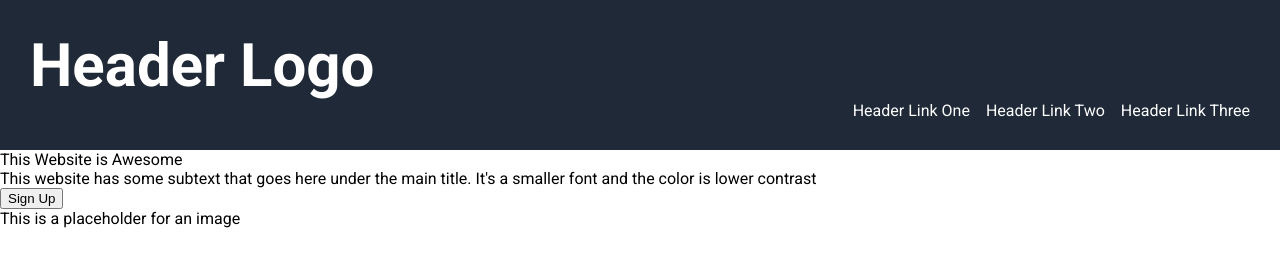
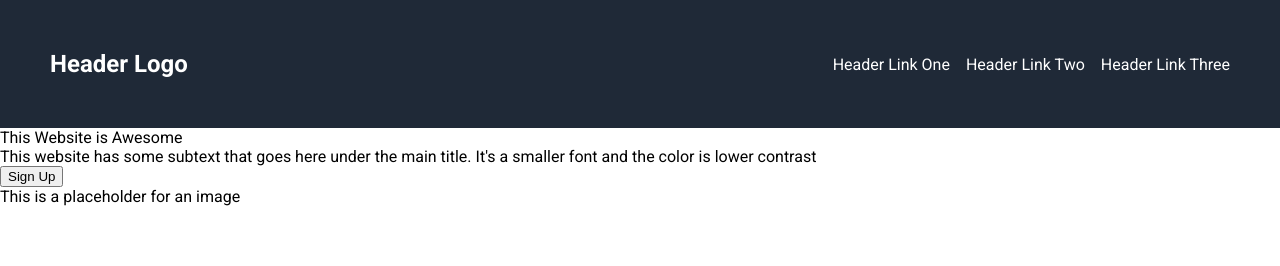
Before and after one commit to bbenkochh/landing-page, a plain HTML site: page index.html in a window 1280 px wide. Drawn offline with Linux system fonts and the light colour scheme.

Commit message:
added style for header section

```diff
--- a/style.css
+++ b/style.css
@@ -13,24 +13,23 @@ body {
 
 .header{
     background-color: #1f2937;
-    padding: 30px;
     color: white;
-    font-size: 30px;
     display: flex;
-    flex-direction: column;
+    padding: 50px;
+    justify-content: space-between;
 }
 
-ul {
+.header-links {
     list-style: none;
     display: flex;
     font-size: 16px;
     margin: 0;
     padding: 0;
+    align-items: center;
     gap: 16px;
-    justify-content: flex-end;
 }
 
 h1 {
     margin: 0;
-
+    font-size: 24px;
 }
```
